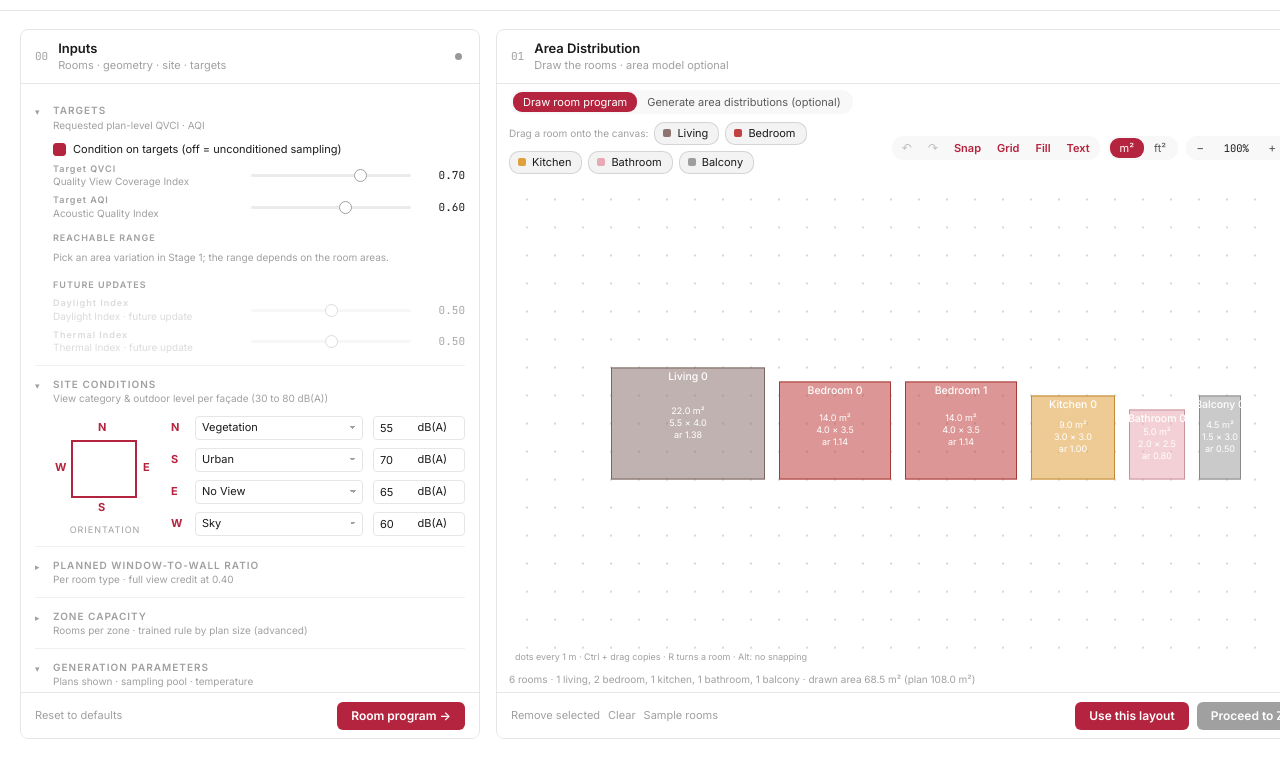
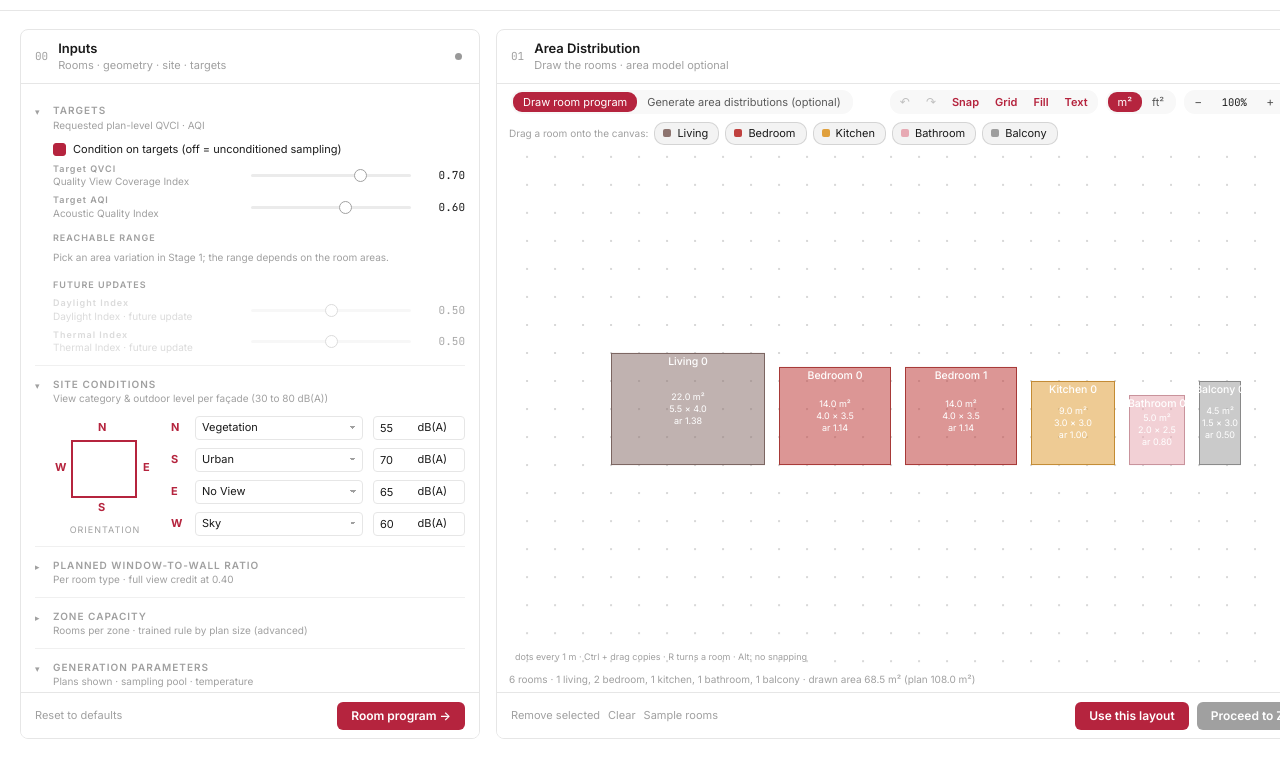
Before and after one commit to ShafiArch/Target2Plan, a plain HTML site: page docs/index.html in a window 1280 px wide. Shown: the part 43-800 px from the top of the page. Drawn offline with Linux system fonts and the light colour scheme; no server answers.

Commit message:
Drawing canvas: edit buttons, units and zoom in the top row
They sit on the right of the mode buttons, so the room chips take the
whole second line and the canvas grows by a row. In full screen drawing
on a computer they go with the canvas, next to Exit; phones as before.

```diff
--- a/docs/css/app.css
+++ b/docs/css/app.css
@@ -205,8 +205,10 @@ pre.payload { margin: 0; font: 10px/1.45 var(--mono); background: var(--surface2
 .counter input { width: 36px; text-align: center; padding: 3px 2px; }
 
 /* ── Stage 1 ───────────────────────────────────────────────────── */
-.mode-bar { flex: none; display: flex; align-items: center; gap: 8px; padding: 6px 14px 4px; }
+.mode-bar { flex: none; display: flex; align-items: center; gap: 8px; row-gap: 6px; flex-wrap: wrap; padding: 6px 14px 4px; }
 .mode-bar .hint { flex: 1; min-width: 0; }
+/* drawing: edit buttons, units and zoom on the right of the top row (a line of their own when it is too narrow) */
+.mode-bar .draw-ctl { margin-left: auto; }
 .gen-inputs { flex: none; display: flex; gap: 18px; padding: 4px 14px 6px; border-bottom: 1px solid var(--border); overflow-x: auto; }
 .gen-inputs > .section { flex: 1; min-width: 210px; border-top: none !important; }
 .gen-inputs .section-body { padding-left: 0; }
--- a/docs/js/ui/stage1.js
+++ b/docs/js/ui/stage1.js
@@ -108,13 +108,17 @@ export function mountArea(body, { store, runtime, goto }) {
   const bText = toggle("Text", "Show or hide the room names and sizes", () => geom.textOn, (v) => geom.setText(v));
   const editCtl = h("div.zoom-ctl.edit-ctl", { role: "group", "aria-label": "Edit" }, bUndo, bRedo, bSnap, bGrid, bFill, bText);
   geom.onHistory = () => { bUndo.disabled = !geom.canUndo(); bRedo.disabled = !geom.canRedo(); };
-  // units and zoom sit in the draw panel; on phones they move up next to the mode pill
+  // the edit buttons, units and zoom sit in the top row next to the mode buttons; in full
+  // screen drawing on a computer they go with the canvas, next to Exit
   const drawCtl = h("div.draw-ctl", editCtl, h("div.mode-pill", um, uf), zoomCtl);
   const bMin = h("button.btn-ghost.fs-min", { title: "Back to the normal view (Esc)", html: `${FS_EXIT}<span class="long">Exit full screen</span><span class="short">Exit</span>`, on: { click: () => setFull(false) } });
-  const drawTop = h("div.draw-top", roomPalette(geom), drawCtl, bMin);
+  const drawTop = h("div.draw-top", roomPalette(geom), bMin);
   const drawPanel = h("div.draw-panel", drawTop, geomWrap, drawInfo);
   const phone = window.matchMedia ? window.matchMedia("(max-width: 760px)") : null;
-  function placeDrawCtl() { if (phone && phone.matches) modeBar.append(drawCtl); else drawTop.insertBefore(drawCtl, bMin); }
+  function placeDrawCtl() {
+    const withCanvas = drawPanel.classList.contains("fullscreen") && !(phone && phone.matches);
+    if (withCanvas) drawTop.insertBefore(drawCtl, bMin); else modeBar.append(drawCtl);
+  }
   placeDrawCtl();
   phone?.addEventListener("change", placeDrawCtl);
   // Full screen drawing: the canvas fills the window with the room chips, zoom and
@@ -125,6 +129,7 @@ export function mountArea(body, { store, runtime, goto }) {
   function setFull(on) {
     if (drawPanel.classList.contains("fullscreen") === on) return;
     drawPanel.classList.toggle("fullscreen", on);
+    placeDrawCtl();
     if (on) { window.addEventListener("keydown", escKey); if (!(phone && phone.matches)) enterScreen(); }
     else { window.removeEventListener("keydown", escKey); leaveScreen(); }
     requestAnimationFrame(() => geom.centre());
```
